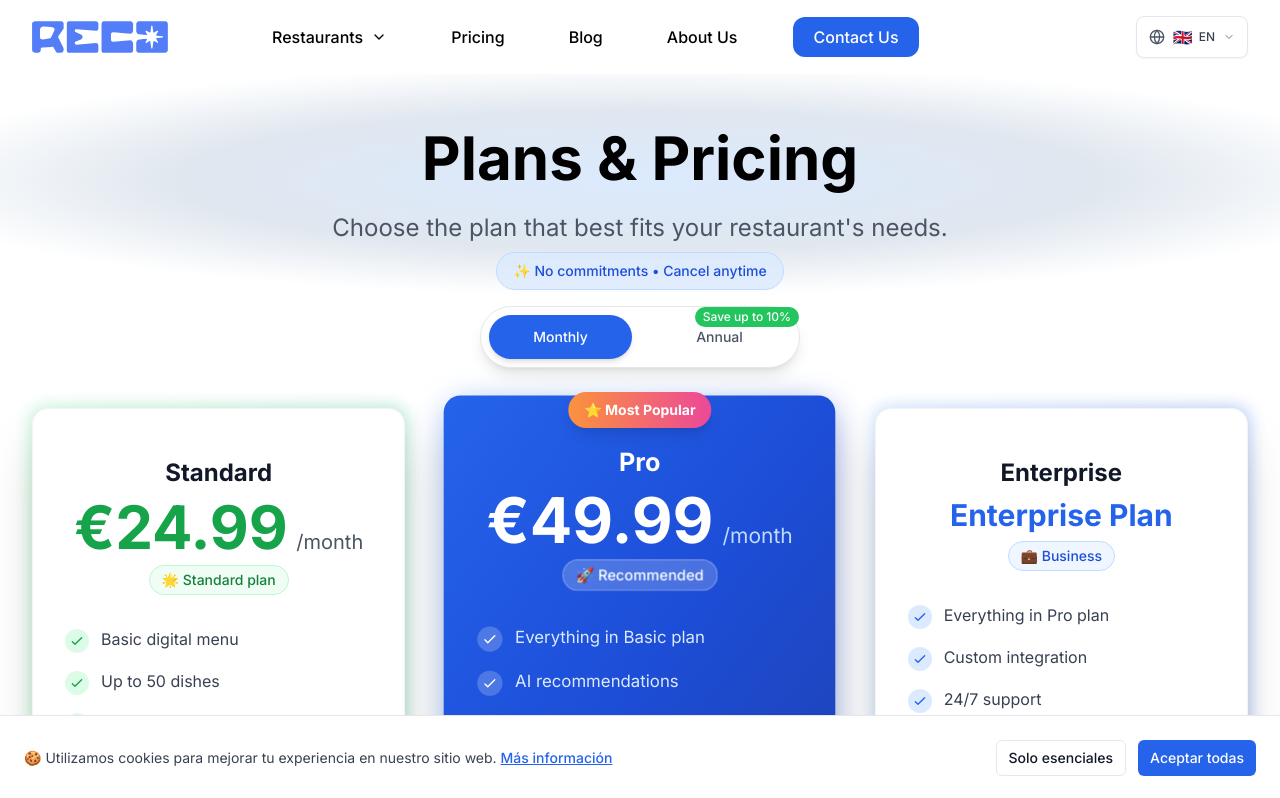
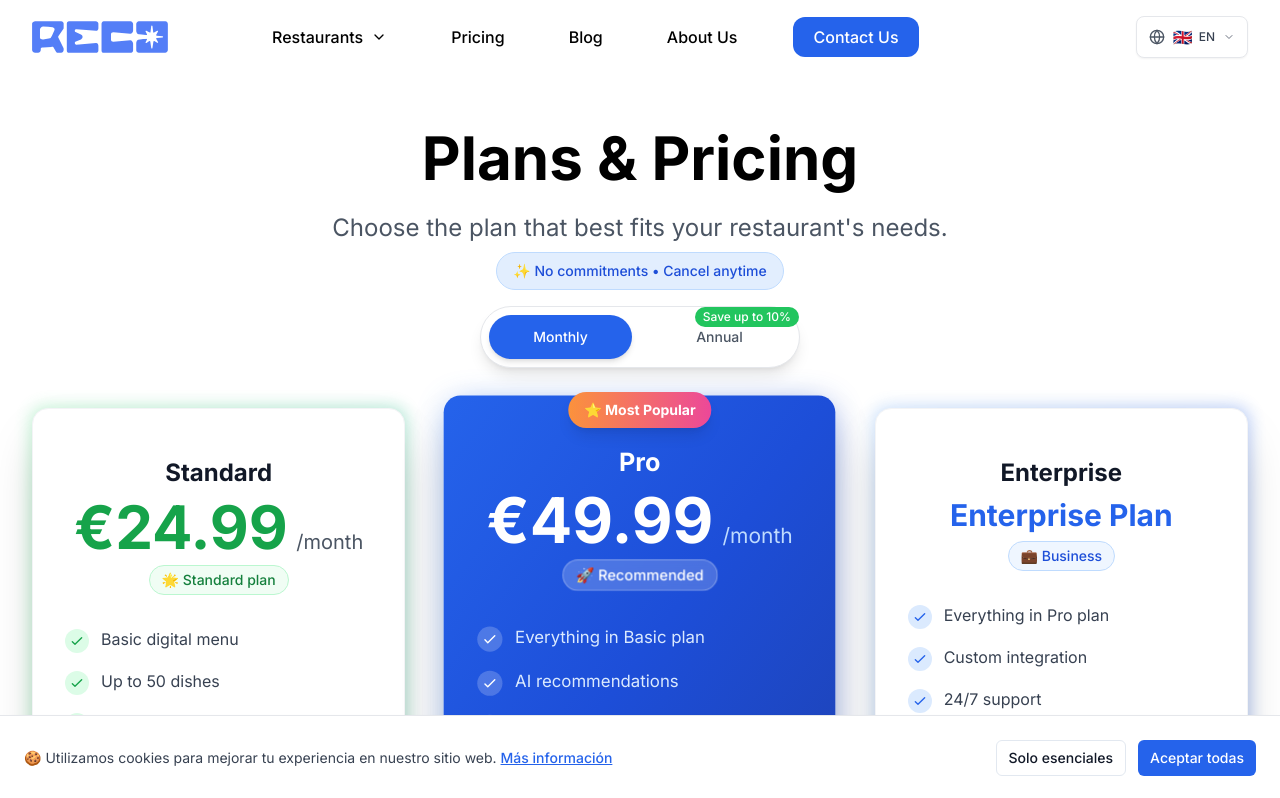
Before and after one commit to chico10117/reco_landing2, a SvelteKit app: page /precios in a window 1280 px wide. Shown: the top 798 px of the page. Built offline with nearby package versions, Linux system fonts and the light colour scheme.

Commit message:
Removed bg from precios title

```diff
--- a/src/routes/precios/+page.svelte
+++ b/src/routes/precios/+page.svelte
@@ -55,7 +55,7 @@
 </svelte:head>
 
 <!-- Hero Section with Blue Gradient -->
-<div class="relative overflow-hidden bg-white" style="background: radial-gradient(ellipse 60% 40% at 50% 40%, #dbeafe 0%, #e0e7ef 60%, #fff 100%);">
+ <div class="relative overflow-hidden bg-white"> <!--style="background: radial-gradient(ellipse 60% 40% at 50% 40%, #dbeafe 0%, #e0e7ef 60%, #fff 100%);"> -->
   <!-- Background Pattern -->
   <div class="absolute inset-0 bg-grid-white/[0.02] bg-[size:60px_60px]"></div>
 
```
